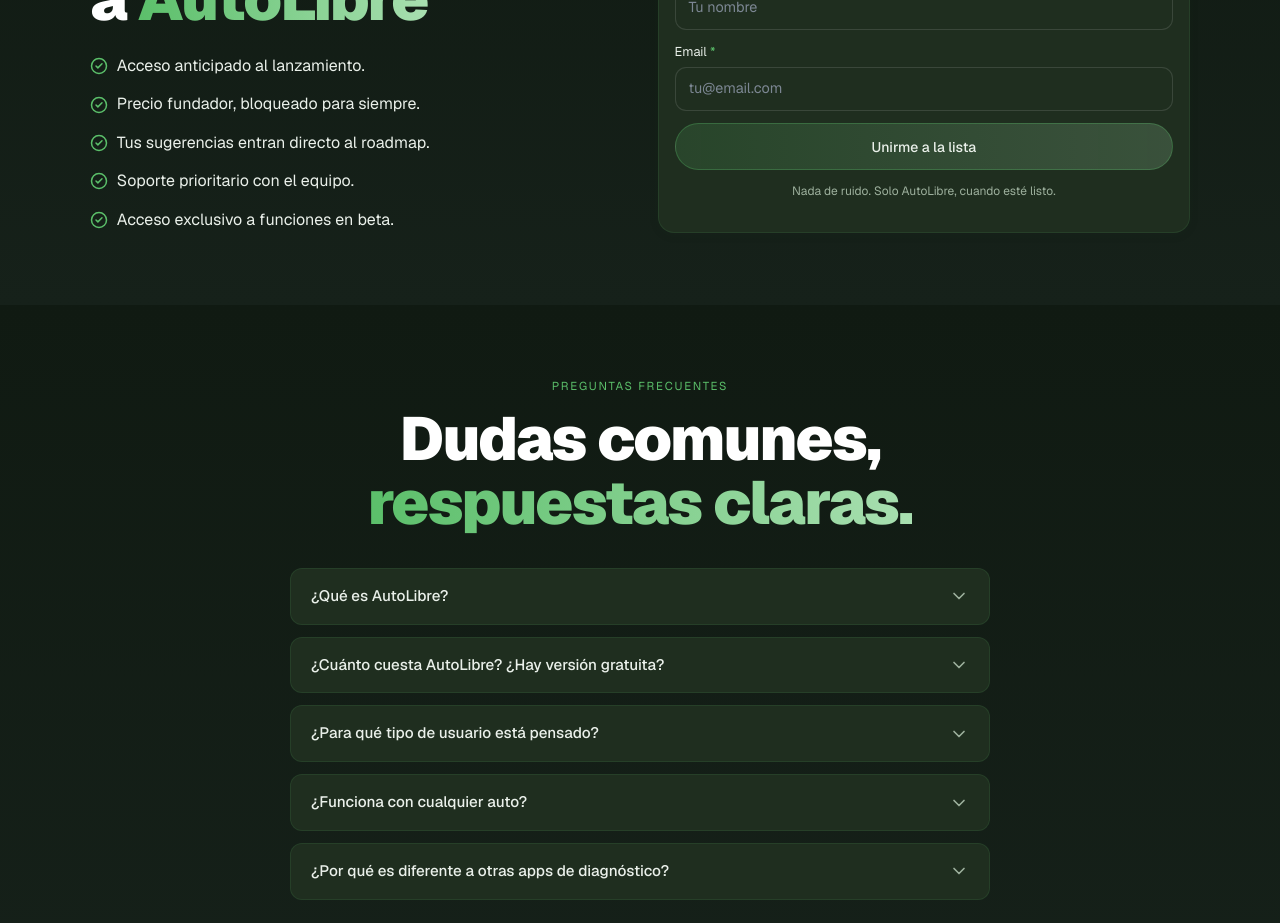
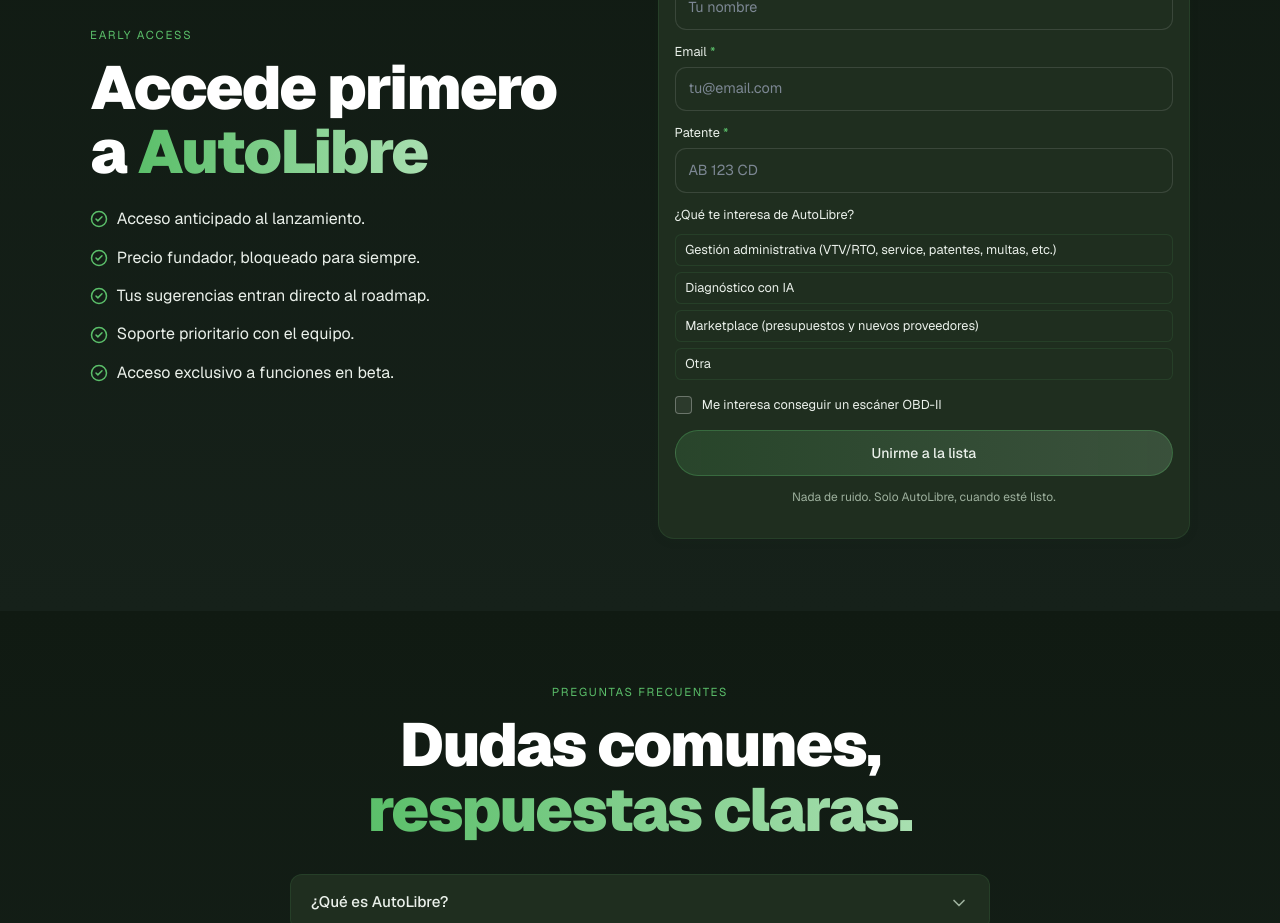
Before and after one commit to AutolibreAI/autolibre-landing-page, a Next.js app: page / in a window 1280 px wide. Shown: the part 1720-2643 px from the top of the page. Built offline with nearby package versions, Linux system fonts and the light colour scheme.

Commit message:
feat: enhance signup form with additional fields and reason selection

```diff
--- a/app/globals.css
+++ b/app/globals.css
@@ -1289,7 +1289,7 @@
   color: var(--al-text-main);
 }
 
-.al-signup-form input:not(.reasonOption),
+.al-signup-form input:not(.reasonOption):not([type="checkbox"]),
 .al-signup-form select {
   min-height: 2.8rem;
   border-radius: 0.7rem;
@@ -1300,7 +1300,7 @@
   font-size: 0.9rem;
 }
 
-[data-theme="dark"] .al-signup-form input:not(.reasonOption),
+[data-theme="dark"] .al-signup-form input:not(.reasonOption):not([type="checkbox"]),
 [data-theme="dark"] .al-signup-form select {
   border-color: rgba(255, 255, 255, 0.12);
 }
--- a/components/landing/form-section.tsx
+++ b/components/landing/form-section.tsx
@@ -17,9 +17,22 @@
   | { kind: "duplicate" }
   | { kind: "error"; message: string };
 
+const OTHER_REASON = "Otra";
+
 export default function FormSection({ content }: FormSectionProps) {
   const [honeypot, setHoneypot] = useState("");
+  const [reasons, setReasons] = useState<string[]>([]);
+  const [reasonOther, setReasonOther] = useState("");
+  const [wantsScanner, setWantsScanner] = useState(false);
   const [submitState, setSubmitState] = useState<SubmitState>({ kind: "idle" });
+
+  function toggleReason(reason: string) {
+    setReasons((prev) =>
+      prev.includes(reason)
+        ? prev.filter((r) => r !== reason)
+        : [...prev, reason]
+    );
+  }
 
   async function handleSubmit(e: React.FormEvent<HTMLFormElement>) {
     e.preventDefault();
@@ -32,12 +45,20 @@
     const form = e.currentTarget;
     const name = (form.elements.namedItem("name") as HTMLInputElement).value;
     const email = (form.elements.namedItem("email") as HTMLInputElement).value;
+    const patente = (form.elements.namedItem("patente") as HTMLInputElement).value;
 
     try {
       const res = await fetch("/api/early-access", {
         method: "POST",
         headers: { "Content-Type": "application/json" },
-        body: JSON.stringify({ name, email }),
+        body: JSON.stringify({
+          name,
+          email,
+          patente,
+          reasons,
+          reason_other: reasons.includes(OTHER_REASON) ? reasonOther : "",
+          wants_scanner: wantsScanner,
+        }),
       });
 
       if (res.status === 409) {
@@ -145,6 +166,58 @@
                 />
               </div>
 
+              <div className="al-form-field">
+                <label htmlFor="landing-patente">
+                  Patente <span className="al-required">*</span>
+                </label>
+                <input
+                  id="landing-patente"
+                  name="patente"
+                  type="text"
+                  placeholder="AB 123 CD"
+                  autoCapitalize="characters"
+                  required
+                />
+              </div>
+
+              <div className="al-form-field">
+                <label>¿Qué te interesa de AutoLibre?</label>
+                <div className="al-reason-group">
+                  {content.reasonOptions.map((reason) => (
+                    <label key={reason} className="al-reason-option">
+                      <input
+                        type="checkbox"
+                        className="al-checkbox-input"
+                        checked={reasons.includes(reason)}
+                        onChange={() => toggleReason(reason)}
+                      />
+                      <span>{reason}</span>
+                    </label>
+                  ))}
+                </div>
+                {reasons.includes(OTHER_REASON) && (
+                  <input
+                    type="text"
+                    className="al-form-field-nested"
+                    placeholder="Contanos qué te interesa"
+                    value={reasonOther}
+                    onChange={(e) => setReasonOther(e.target.value)}
+                  />
+                )}
+              </div>
+
+              <label className="al-form-checkbox">
+                <input
+                  type="checkbox"
+                  className="al-checkbox-input"
+                  checked={wantsScanner}
+                  onChange={(e) => setWantsScanner(e.target.checked)}
+                />
+                <span className="al-checkbox-label">
+                  Me interesa conseguir un escáner OBD-II
+                </span>
+              </label>
+
               {submitState.kind === "error" && (
                 <div role="alert" className="al-form-error">
                   <p>{submitState.message}</p>
```
